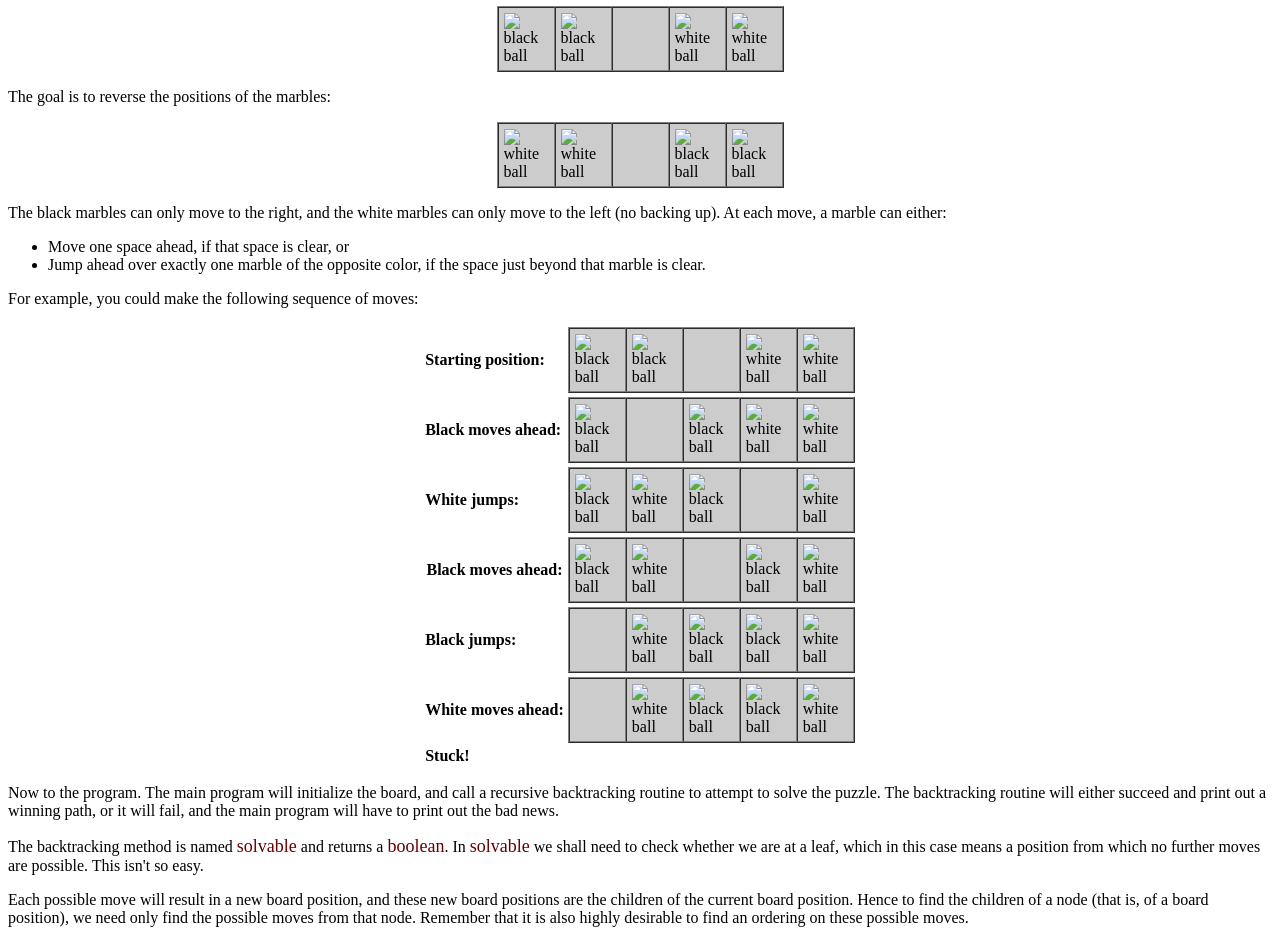
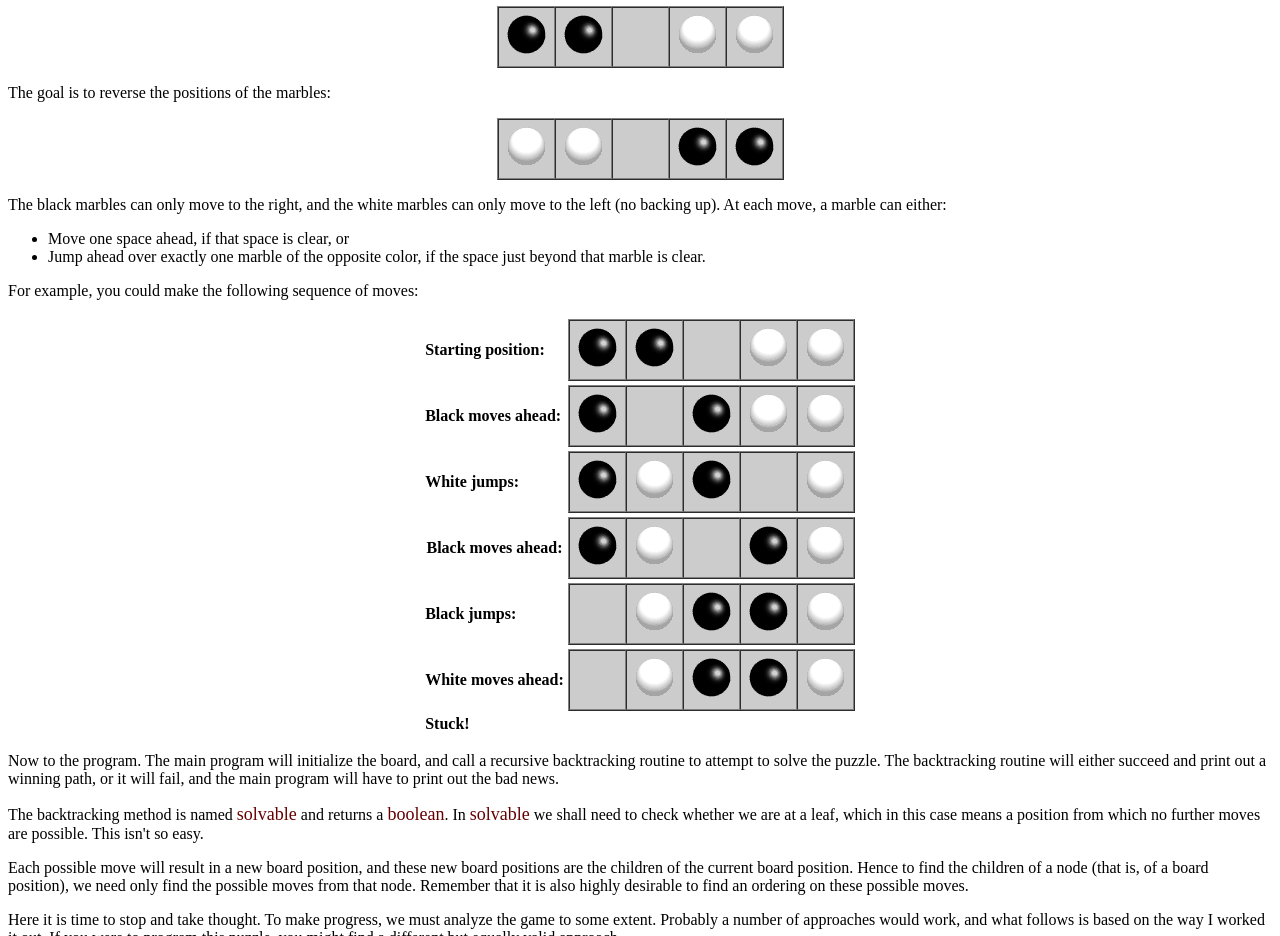
Before and after one commit to swethakrishnan99/Basic_HTML_Page, a plain HTML site: page index.html in a window 1280 px wide. Shown: the part 8160-9096 px from the top of the page. Drawn offline with Linux system fonts and the light colour scheme; the site is published under a folder, as on GitHub Pages, so addresses that start at the root find nothing.

Commit message:
basic html project

```diff
--- a/index.html
+++ b/index.html
@@ -491,21 +491,21 @@
     (say, the left), the white marbles all at the other end, and a free space in between</p>
     <table align=center border cellspacing=0 cellpadding=5 bgcolor="#cccccc">
         <tr>
-            <td width=45><img src="/black-ball.gif" alt="black ball"></td>
-            <td width=45><img src="/black-ball.gif" alt="black ball"></td>
+            <td width=45><img src="black-ball.gif" alt="black ball"></td>
+            <td width=45><img src="black-ball.gif" alt="black ball"></td>
             <td width=45>&emsp;</td>
-            <td width=45><img src="/white-ball.gif" alt="white ball"></td>
-            <td width=45><img src="/white-ball.gif" alt="white ball"></td>
+            <td width=45><img src="white-ball.gif" alt="white ball"></td>
+            <td width=45><img src="white-ball.gif" alt="white ball"></td>
         </tr>
     </table>
     <p>The goal is to reverse the positions of the marbles:</p>
     <table align=center border cellspacing=0 cellpadding=5 bgcolor="#cccccc">
         <tr>
-            <td width=45><img src="/white-ball.gif" alt="white ball"></td>
-            <td width=45><img src="/white-ball.gif" alt="white ball"></td>
+            <td width=45><img src="white-ball.gif" alt="white ball"></td>
+            <td width=45><img src="white-ball.gif" alt="white ball"></td>
             <td width=45>&emsp;</td>
-            <td width=45><img src="/black-ball.gif" alt="black ball"></td>
-            <td width=45><img src="/black-ball.gif" alt="black ball"></td>
+            <td width=45><img src="black-ball.gif" alt="black ball"></td>
+            <td width=45><img src="black-ball.gif" alt="black ball"></td>
 
         </tr>
     </table>
@@ -521,11 +521,11 @@
             <th align="left">Starting position:</th>
             <td><table align=center border cellspacing=0 cellpadding=5 bgcolor="#cccccc">
                 <tr>
-                    <td width=45><img src="/black-ball.gif" alt="black ball"></td>
-                    <td width=45><img src="/black-ball.gif" alt="black ball"></td>
+                    <td width=45><img src="black-ball.gif" alt="black ball"></td>
+                    <td width=45><img src="black-ball.gif" alt="black ball"></td>
                     <td width=45>&emsp;</td>
-                    <td width=45><img src="/white-ball.gif" alt="white ball"></td>
-                    <td width=45><img src="/white-ball.gif" alt="white ball"></td>
+                    <td width=45><img src="white-ball.gif" alt="white ball"></td>
+                    <td width=45><img src="white-ball.gif" alt="white ball"></td>
                 </tr>
             </table></td>
         </tr>
@@ -533,11 +533,11 @@
             <th align="left">Black moves ahead:</th>
             <td><table align=center border cellspacing=0 cellpadding=5 bgcolor="#cccccc">
                 <tr>
-                    <td width=45><img src="/black-ball.gif" alt="black ball"></td>
+                    <td width=45><img src="black-ball.gif" alt="black ball"></td>
                     <td width=45>&emsp;</td>
-                    <td width=45><img src="/black-ball.gif" alt="black ball"></td>
-                    <td width=45><img src="/white-ball.gif" alt="white ball"></td>
-                    <td width=45><img src="/white-ball.gif" alt="white ball"></td>
+                    <td width=45><img src="black-ball.gif" alt="black ball"></td>
+                    <td width=45><img src="white-ball.gif" alt="white ball"></td>
+                    <td width=45><img src="white-ball.gif" alt="white ball"></td>
                 </tr>
             </table></td>
         </tr>
@@ -546,11 +546,11 @@
             <td>
                 <table align=center border cellspacing=0 cellpadding=5 bgcolor="#cccccc">
                     <tr>
-                        <td width=45><img src="/black-ball.gif" alt="black ball"></td>
-                        <td width=45><img src="/white-ball.gif" alt="white ball"></td>
-                        <td width=45><img src="/black-ball.gif" alt="black ball"></td>
+                        <td width=45><img src="black-ball.gif" alt="black ball"></td>
+                        <td width=45><img src="white-ball.gif" alt="white ball"></td>
+                        <td width=45><img src="black-ball.gif" alt="black ball"></td>
                         <td width=45>&emsp;</td>
-                        <td width=45><img src="/white-ball.gif" alt="white ball"></td>
+                        <td width=45><img src="white-ball.gif" alt="white ball"></td>
                     </tr>
                 </table>
             </td>
@@ -560,11 +560,11 @@
             <td>
                 <table align=center border cellspacing=0 cellpadding=5 bgcolor="#cccccc">
                     <tr>
-                        <td width=45><img src="/black-ball.gif" alt="black ball"></td>
-                        <td width=45><img src="/white-ball.gif" alt="white ball"></td>
+                        <td width=45><img src="black-ball.gif" alt="black ball"></td>
+                        <td width=45><img src="white-ball.gif" alt="white ball"></td>
                         <td width=45>&emsp;</td>
-                        <td width=45><img src="/black-ball.gif" alt="black ball"></td>
-                        <td width=45><img src="/white-ball.gif" alt="white ball"></td>
+                        <td width=45><img src="black-ball.gif" alt="black ball"></td>
+                        <td width=45><img src="white-ball.gif" alt="white ball"></td>
                     </tr>
                 </table>
             </td>
@@ -575,10 +575,10 @@
                 <table align=center border cellspacing=0 cellpadding=5 bgcolor="#cccccc">
                     <tr>
                         <td width=45>&emsp;</td>
-                        <td width=45><img src="/white-ball.gif" alt="white ball"></td>
-                        <td width=45><img src="/black-ball.gif" alt="black ball"></td>
-                        <td width=45><img src="/black-ball.gif" alt="black ball"></td>
-                        <td width=45><img src="/white-ball.gif" alt="white ball"></td>
+                        <td width=45><img src="white-ball.gif" alt="white ball"></td>
+                        <td width=45><img src="black-ball.gif" alt="black ball"></td>
+                        <td width=45><img src="black-ball.gif" alt="black ball"></td>
+                        <td width=45><img src="white-ball.gif" alt="white ball"></td>
                     </tr>
                 </table>
             </td>
@@ -589,10 +589,10 @@
                 <table align=center border cellspacing=0 cellpadding=5 bgcolor="#cccccc">
                     <tr>
                         <td width=45>&emsp;</td>
-                        <td width=45><img src="/white-ball.gif" alt="white ball"></td>
-                        <td width=45><img src="/black-ball.gif" alt="black ball"></td>
-                        <td width=45><img src="/black-ball.gif" alt="black ball"></td>
-                        <td width=45><img src="/white-ball.gif" alt="white ball"></td>
+                        <td width=45><img src="white-ball.gif" alt="white ball"></td>
+                        <td width=45><img src="black-ball.gif" alt="black ball"></td>
+                        <td width=45><img src="black-ball.gif" alt="black ball"></td>
+                        <td width=45><img src="white-ball.gif" alt="white ball"></td>
                     </tr>
                 </table>
             </td>
```
